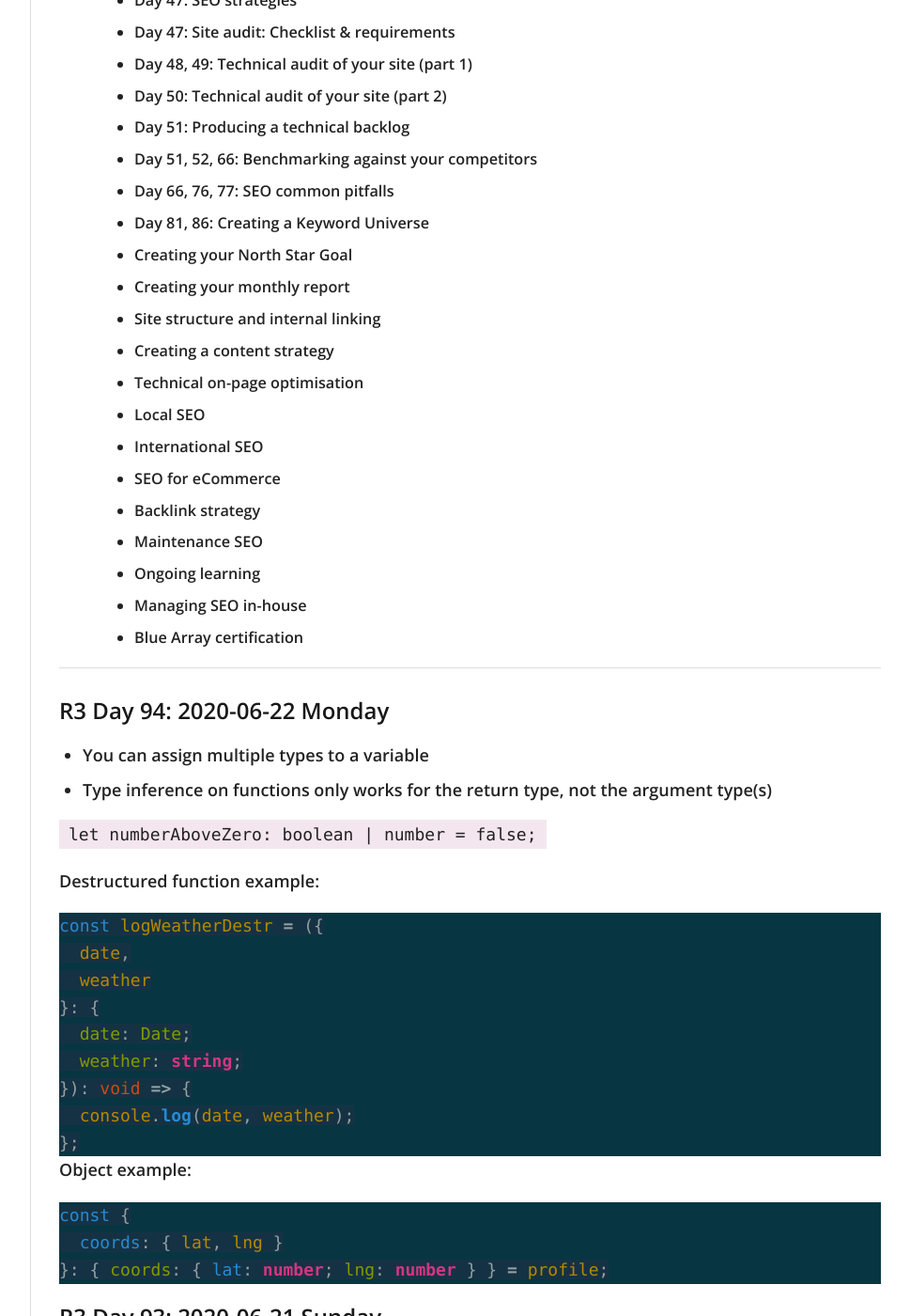
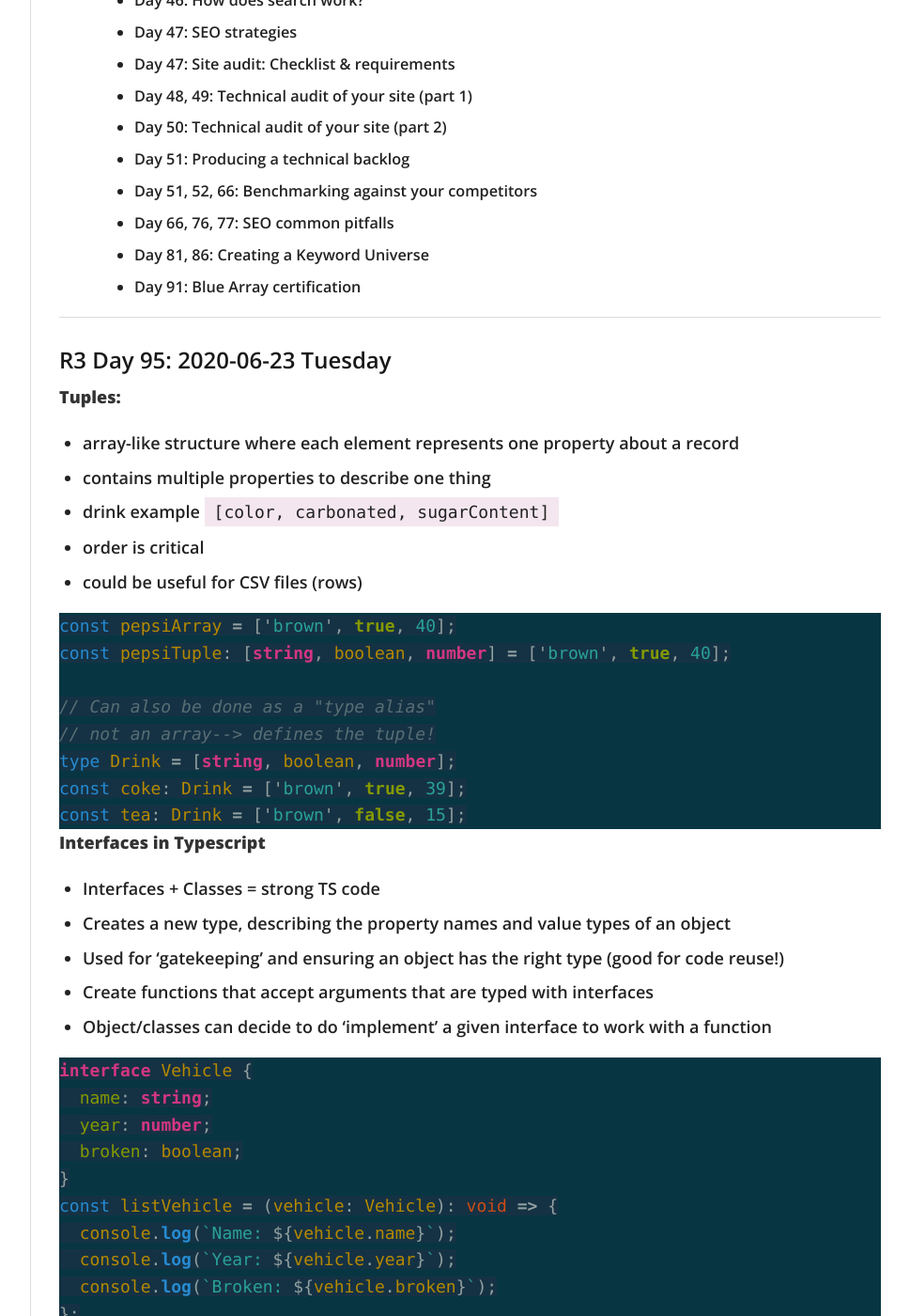
Before and after one commit to virtual/100daysofcode, a Jekyll site: the page built from index.md, in a window 1280 px wide and 1400 px high, scrolled down 3842 px. Shown: the whole window at 94% size, without its empty margins (272-1241 px from the left). Built offline with Jekyll 4.4.1, drawn with Linux system fonts in a browser that asks for light colours; nearby versions of some CDN libraries; our own code applies the rules of GitHub Pages for plain Markdown files; some of the changed text lies outside the part shown.

Commit message:
tuple and interfaces

````diff
--- a/index.md
+++ b/index.md
@@ -105,13 +105,14 @@
   - Day 92: S5: Architecture of Multi-Service Apps
   - Day 93: S25: Typescript
   - Day 94: S25: Typescript: Functions and Objects
+  - Day 95: S25: Typescript: Arrays, tuples, interfaces
 - Develop out [Knight University using TailwindCSS](https://virtual.github.io/knightu/)
   - Day 55: Hero, subfeature
 - Other projects/APIs
   - Day 64: Test ESPN APi
   - Day 68: Sendgrid handlebars email templates
   - Day 73: Netlify Jamdocs
-- Blue Array Academy SEO Manager Certification
+- Blue Array Academy SEO Manager Certification✓
   - Day 46: Welcome
   - Day 46: How does search work?
   - Day 47: SEO strategies
@@ -122,21 +123,68 @@
   - Day 51, 52, 66: Benchmarking against your competitors
   - Day 66, 76, 77: SEO common pitfalls
   - Day 81, 86: Creating a Keyword Universe
-  - Creating your North Star Goal
-  - Creating your monthly report
-  - Site structure and internal linking
-  - Creating a content strategy
-  - Technical on-page optimisation
-  - Local SEO
-  - International SEO
-  - SEO for eCommerce
-  - Backlink strategy
-  - Maintenance SEO
-  - Ongoing learning
-  - Managing SEO in-house
-  - Blue Array certification
+  - Day 91: Blue Array certification
 
 ---
+
+## R3 Day 95: 2020-06-23 Tuesday
+
+**Tuples:**
+
+- array-like structure where each element represents one property about a record
+- contains multiple properties to describe one thing
+- drink example `[color, carbonated, sugarContent]`
+- order is critical
+- could be useful for CSV files (rows)
+
+```ts
+const pepsiArray = ['brown', true, 40];
+const pepsiTuple: [string, boolean, number] = ['brown', true, 40];
+
+// Can also be done as a "type alias"
+// not an array--> defines the tuple!
+type Drink = [string, boolean, number];
+const coke: Drink = ['brown', true, 39];
+const tea: Drink = ['brown', false, 15];
+```
+
+**Interfaces in Typescript**
+
+- Interfaces + Classes = strong TS code
+- Creates a new type, describing the property names and value types of an object
+- Used for 'gatekeeping' and ensuring an object has the right type (good for code reuse!)
+- Create functions that accept arguments that are typed with interfaces
+- Object/classes can decide to do 'implement' a given interface to work with a function
+
+```ts
+interface Vehicle {
+  name: string;
+  year: number;
+  broken: boolean;
+}
+const listVehicle = (vehicle: Vehicle): void => {
+  console.log(`Name: ${vehicle.name}`);
+  console.log(`Year: ${vehicle.year}`);
+  console.log(`Broken: ${vehicle.broken}`);
+};
+
+// Refactoring
+// Q: But what happens to all the type checking for the vehicles?
+// Q: Can we have optional, but defined, variables in the Interface?
+interface Reportable {
+  summary(): string;
+}
+const car1 = {
+  prop1: 'vw',
+  summary(): string {
+    return `This ${this.prop1} is awesome.`;
+  }
+};
+const printSummary = (item: Reportable): void => {
+  console.log(item.summary());
+};
+printSummary(car1);
+```
 
 ## R3 Day 94: 2020-06-22 Monday
 
````
